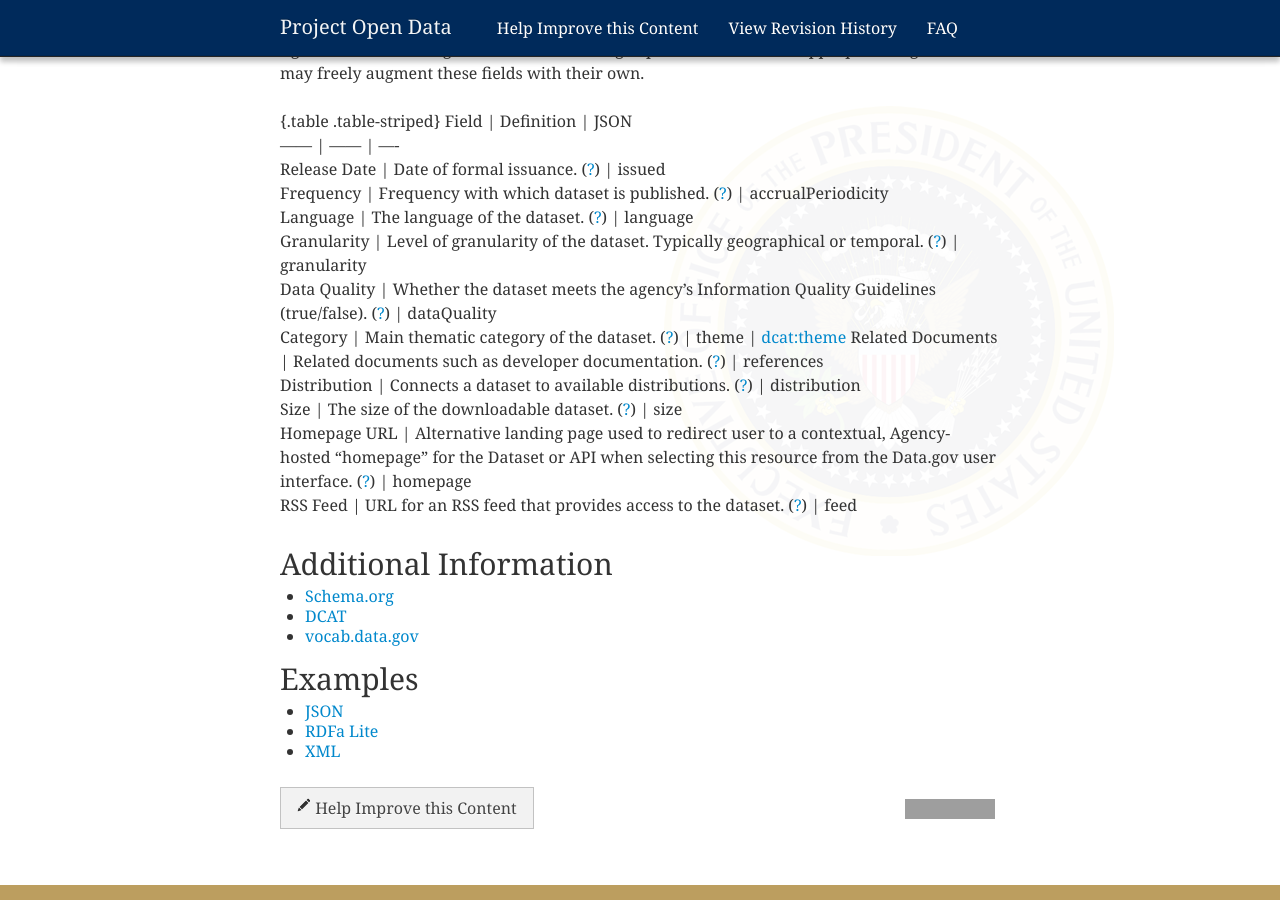
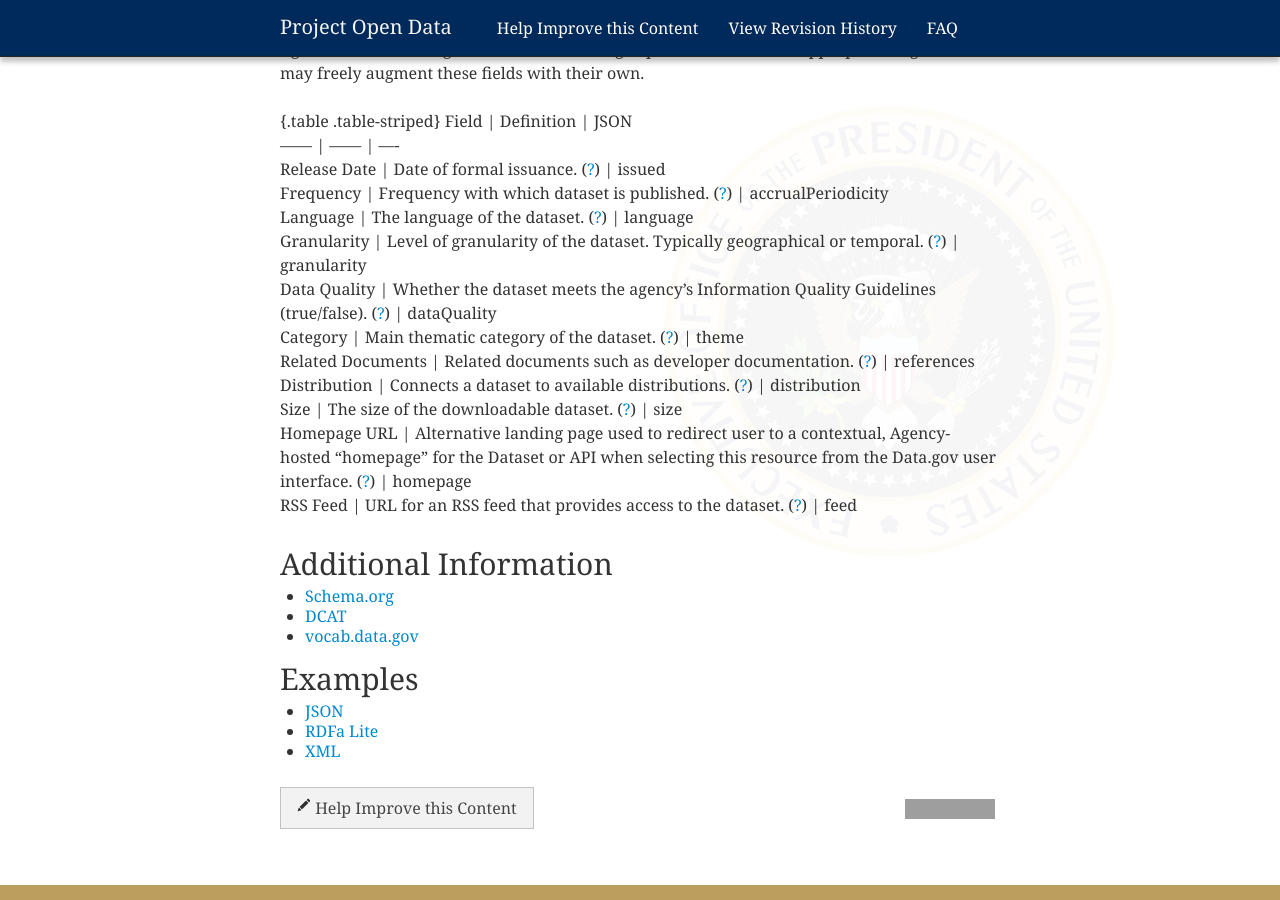
Before and after one commit to gbinal/p-o-d.github.com, a Jekyll site: the page built from schema.md, in a window 1280 px wide and 900 px high, scrolled down 2852 px. Built offline with Jekyll 4.4.1, drawn with Linux system fonts in a browser that asks for light colours; nearby versions of some CDN libraries; grey boxes are pictures that could not be loaded.

Commit message:
Fixed another broken column.
Oops.

```diff
--- a/schema.md
+++ b/schema.md
@@ -84,7 +84,7 @@ Frequency           | Frequency with which dataset is published. ([?](http://gsa
 Language            | The language of the dataset. ([?](http://gsa-ocsit.github.com/project-open-data.github.com/metadata-resources/#schema_maps))                                                                                                                   | language
 Granularity         | Level of granularity of the dataset.  Typically geographical or temporal. ([?](http://gsa-ocsit.github.com/project-open-data.github.com/metadata-resources/#schema_maps))                                                                     | granularity
 Data Quality        | Whether the dataset meets the agency's Information Quality Guidelines (true/false). ([?](http://gsa-ocsit.github.com/project-open-data.github.com/metadata-resources/#schema_maps))                                                                                                              | dataQuality
-Category            | Main thematic category of the dataset. ([?](http://gsa-ocsit.github.com/project-open-data.github.com/metadata-resources/#schema_maps))               | theme                 | [dcat:theme](http://www.w3.org/TR/vocab-dcat/#property--theme-category)
+Category            | Main thematic category of the dataset. ([?](http://gsa-ocsit.github.com/project-open-data.github.com/metadata-resources/#schema_maps))               | theme
 Related Documents   | Related documents such as developer documentation. ([?](http://gsa-ocsit.github.com/project-open-data.github.com/metadata-resources/#schema_maps))                                                                                             | references
 Distribution        | Connects a dataset to available distributions. ([?](http://gsa-ocsit.github.com/project-open-data.github.com/metadata-resources/#schema_maps))                                                                                                 | distribution
 Size                | The size of the downloadable dataset. ([?](http://gsa-ocsit.github.com/project-open-data.github.com/metadata-resources/#schema_maps))                                                                                                          | size
```
